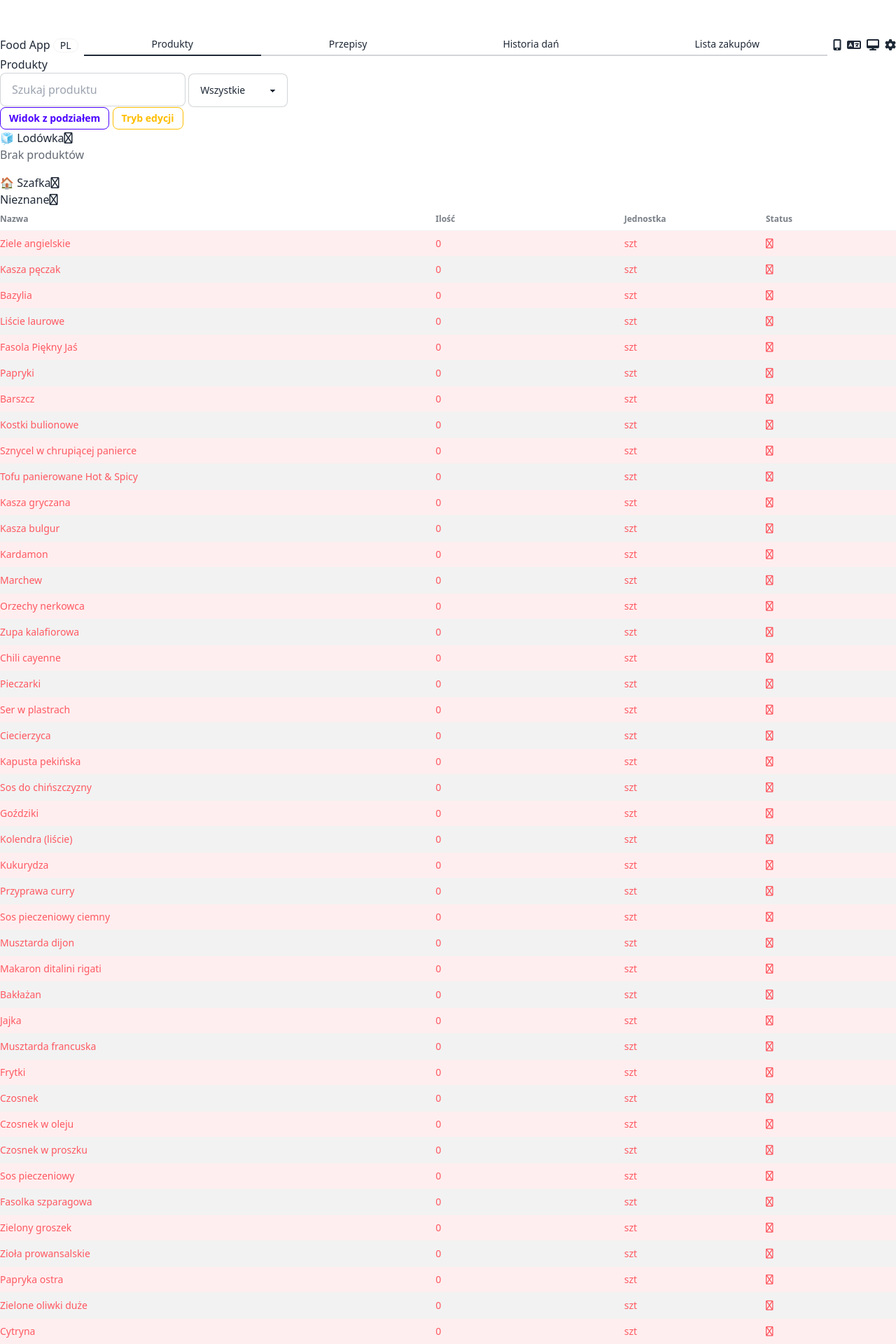
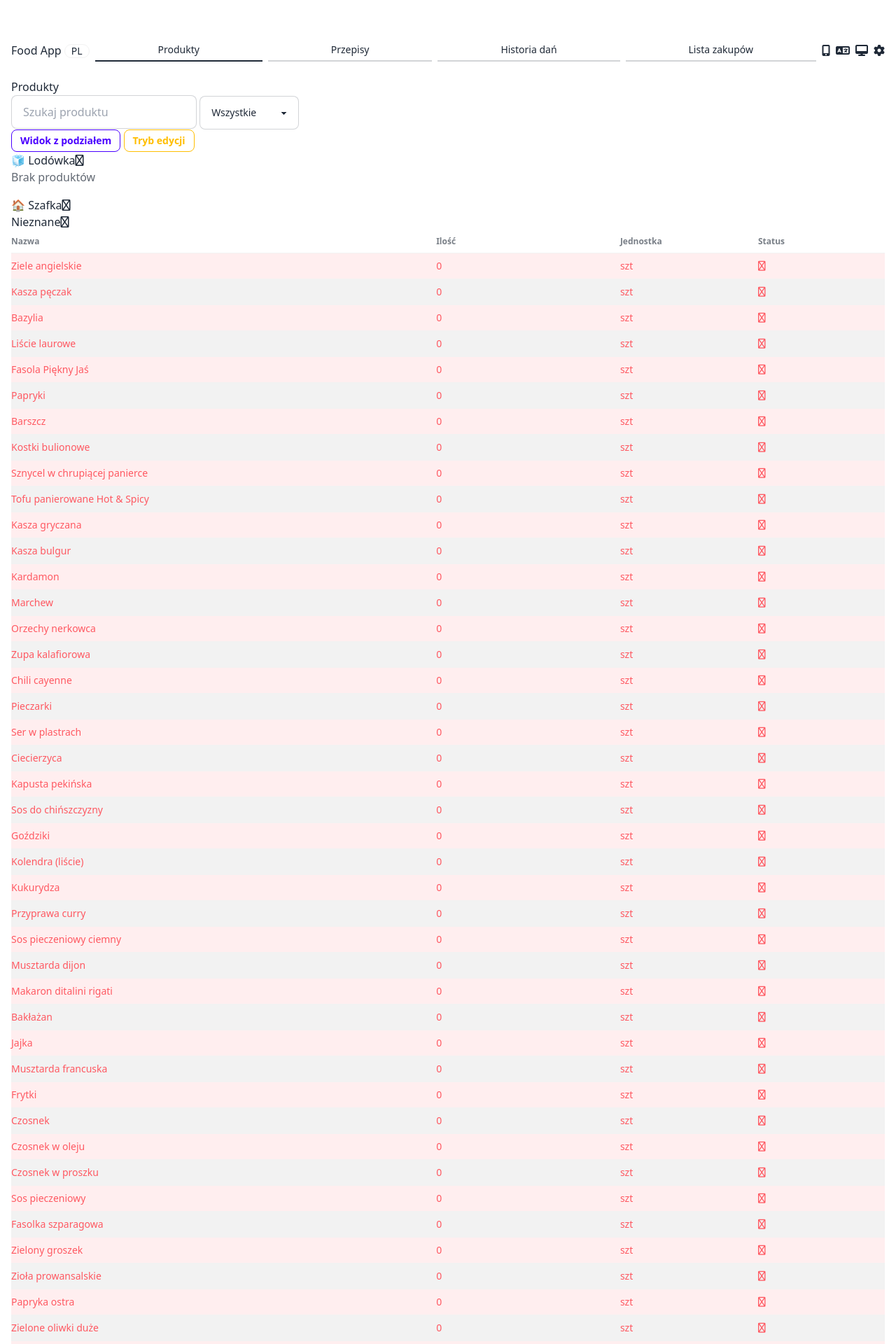
Before and after one commit to mgajewski97/Food, a Flask app: page / in a window 1280 px wide. Shown: the top 1920 px of the page at 70% size. Run offline with Flask 3, Linux system fonts and the light colour scheme; data that the repository does not hold is empty; some libraries are stand-ins or nearby versions.

Commit message:
feat: add global spacing tokens and container

```diff
--- a/app/static/styles.css
+++ b/app/static/styles.css
@@ -6,6 +6,27 @@ html[data-theme='light'] {
 
 html[data-theme='dark'] {
   color-scheme: dark;
+}
+
+/* Spacing variables */
+:root {
+  --space-xs: 0.25rem;
+  --space-sm: 0.5rem;
+  --space-md: 1rem;
+  --space-lg: 1.5rem;
+  --space-xl: 2rem;
+
+  --page-padding: var(--space-md);
+  --section-margin: var(--space-lg);
+  --cell-padding-y: var(--space-sm);
+  --cell-padding-x: var(--space-md);
+  --tab-gap: var(--space-sm);
+  --container-max-width: 80rem;
+}
+
+html[data-layout="mobile"] {
+  --cell-padding-y: var(--space-xs);
+  --cell-padding-x: var(--space-sm);
 }
 
 #top-sentinel {
@@ -20,7 +41,11 @@ html[data-theme='dark'] {
   display: grid;
   grid-template-columns: auto 1fr auto;
   align-items: center;
-  gap: 0.5rem;
+  gap: var(--tab-gap);
+  padding: var(--space-sm) var(--page-padding);
+  max-width: var(--container-max-width);
+  margin-left: auto;
+  margin-right: auto;
 }
 
 .app-bar .tabs-wrap {
@@ -31,9 +56,42 @@ html[data-theme='dark'] {
   display: flex;
   align-items: center;
   justify-content: flex-end;
-  gap: 0.5rem;
+  gap: var(--tab-gap);
   pointer-events: auto;
   z-index: 10;
+}
+
+.app-bar .tabs {
+  gap: var(--tab-gap);
+}
+
+.main-container {
+  max-width: var(--container-max-width);
+  margin-left: auto;
+  margin-right: auto;
+  padding: var(--page-padding);
+}
+
+.main-container > * + * {
+  margin-top: var(--section-margin);
+}
+
+#product-table {
+  table-layout: fixed;
+  width: 100%;
+  border-collapse: collapse;
+}
+
+#product-table th,
+#product-table td {
+  padding: var(--cell-padding-y) var(--cell-padding-x);
+}
+
+#product-table thead th {
+  position: sticky;
+  top: 0;
+  z-index: 10;
+  background-color: hsl(var(--b1));
 }
 
 html[data-layout="mobile"] #controls {
@@ -99,14 +157,6 @@ html[data-layout="mobile"] #history-list {
   font-size: 1em;
 }
 
-html[data-layout="mobile"] #product-table th,
-html[data-layout="mobile"] #product-table td {
-  padding-top: 0.25rem;
-  padding-bottom: 0.25rem;
-  padding-left: 0.5rem;
-  padding-right: 0.5rem;
-}
-
 html[data-layout="mobile"] button,
 html[data-layout="mobile"] .btn {
   font-size: 1em;
@@ -118,16 +168,10 @@ html[data-layout="mobile"] .btn {
 }
 
 /* Edit mode table layout */
-#product-table thead th {
-  position: sticky;
-  top: 0;
-  z-index: 10;
-}
-
 #product-table.edit-mode thead th,
 #product-table.edit-mode tbody td {
-  padding-top: 0.25rem;
-  padding-bottom: 0.25rem;
+  padding-top: var(--cell-padding-y);
+  padding-bottom: var(--cell-padding-y);
   min-height: 2.5rem;
 }
 
@@ -303,17 +347,12 @@ html[data-layout="mobile"] #product-table .status-label {
 
 #products-by-category .grouped-table th,
 #products-by-category .grouped-table td {
-  padding: 0.5rem 1rem;
+  padding: var(--cell-padding-y) var(--cell-padding-x);
 }
 
 #products-by-category .grouped-table th:first-child,
 #products-by-category .grouped-table td:first-child {
   padding-left: 0;
-}
-
-html[data-layout="mobile"] #products-by-category .grouped-table th,
-html[data-layout="mobile"] #products-by-category .grouped-table td {
-  padding: 0.25rem 0.25rem;
 }
 
 /* Navigation positioning for mobile view */
--- a/app/templates/index.html
+++ b/app/templates/index.html
@@ -53,7 +53,7 @@
 </div>
 <div id="notification-container" class="toast toast-end top-auto bottom-[4.5rem] z-40" aria-live="polite"></div>
 <div id="top-banner-container" class="sticky top-0 z-30"></div>
-<header class="app-bar bg-base-100 px-4 sm:px-6 lg:px-8">
+<header class="app-bar bg-base-100">
   <div class="left flex items-center gap-2">
     <span class="app-title font-bold text-lg">Food App</span>
     <span id="locale-chip" class="badge">PL</span>
@@ -66,7 +66,7 @@
         <a class="tab" data-tab-target="tab-shopping" data-i18n="tab_shopping">Lista zakupów</a>
     </div>
   </div>
-  <div class="actions flex justify-end gap-2 md:gap-3 pointer-events-auto">
+  <div class="actions">
     <button id="layout-toggle" aria-label="Toggle layout" class="text-xl p-2 bg-transparent border-0">
         <i id="layout-icon" class="fa-solid fa-mobile-screen-button"></i>
     </button>
@@ -87,7 +87,7 @@
     </button>
   </div>
 </header>
-<div class="mx-auto max-w-7xl px-4 sm:px-6 lg:px-8 pt-4 md:pt-6 space-y-4 main-container">
+  <main class="main-container">
         <div id="tab-products" class="tab-panel">
             <h1 class="text-xl md:text-2xl font-semibold mb-3 md:mb-4" data-i18n="heading_products">Produkty</h1>
             <div id="controls" class="flex flex-wrap items-center gap-4 mb-4">
@@ -441,7 +441,7 @@
             <button id="units-save" class="btn btn-primary btn-sm mt-4" data-i18n="save_button">Zapisz</button>
         </div>
 
-    </div>
+  </main>
 
     <dialog id="recipe-detail-modal" class="modal">
         <form method="dialog" class="modal-box max-w-2xl">
```
